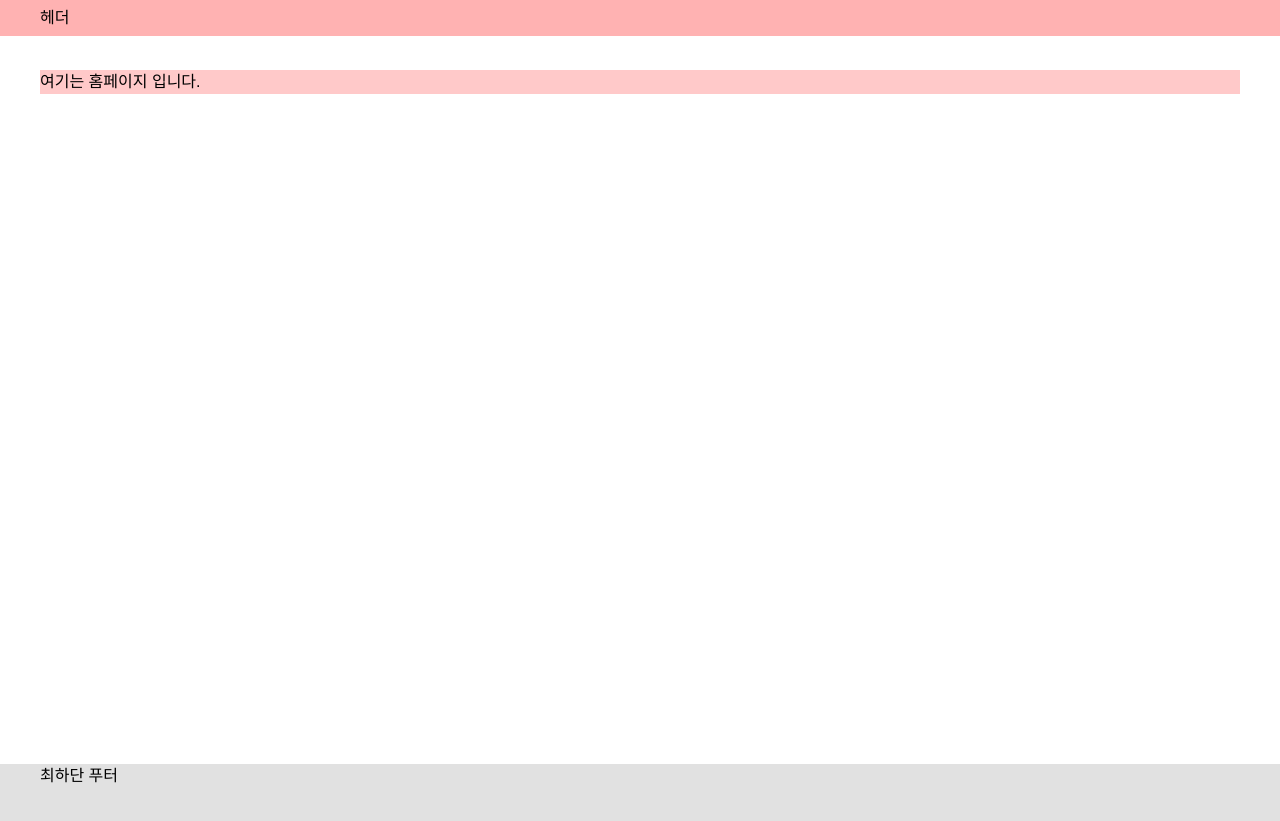
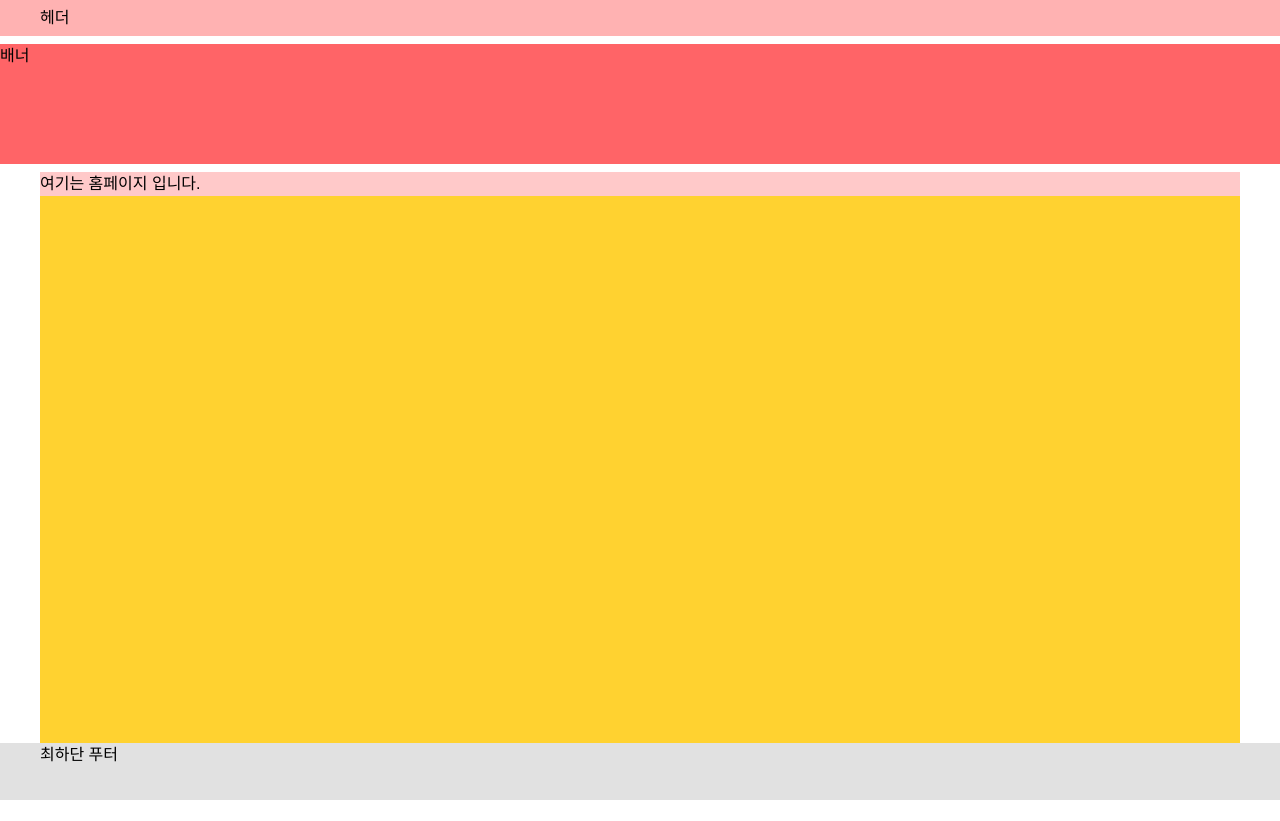
Before and after one commit to dohyeons/hanteo, a Next.js app: page / in a window 1280 px wide. After the commit the page ends 800 px from the top, so only its background shows below. Built offline with nearby package versions, Linux system fonts and the light colour scheme.

Commit message:
feat: 배너 포함시키고 기초 레이아웃 구현

```diff
--- a/src/app/layout.tsx
+++ b/src/app/layout.tsx
@@ -3,6 +3,7 @@ import { Geist, Geist_Mono } from "next/font/google";
 import "./globals.css";
 import Header from "@/components/Header";
 import Footer from "@/components/Footer";
+import Banner from "@/components/Banner";
 
 const geistSans = Geist({
   variable: "--font-geist-sans",
@@ -28,10 +29,13 @@ export default function RootLayout({
     <html lang="ko">
       <body className={`${geistSans.variable} ${geistMono.variable} antialiased`}>
         <Header />
-        <main className="max-w-[1200px] mx-auto min-h-[calc(100vh-36px)] py-[70px]">
-          {children}
-        </main>
-        <Footer />
+        <div className="flex flex-col pt-9 min-h-screen">
+          <Banner />
+          <main className="flex-1 flex flex-col w-full bg-amber-300 max-w-[1200px] mx-auto">
+            {children}
+          </main>
+          <Footer />
+        </div>
       </body>
     </html>
   );
--- /dev/null
+++ b/src/components/Banner.tsx
@@ -0,0 +1,3 @@
+export default function Banner() {
+  return <div className="my-2 h-[120px] bg-red-400">배너</div>;
+}
```
